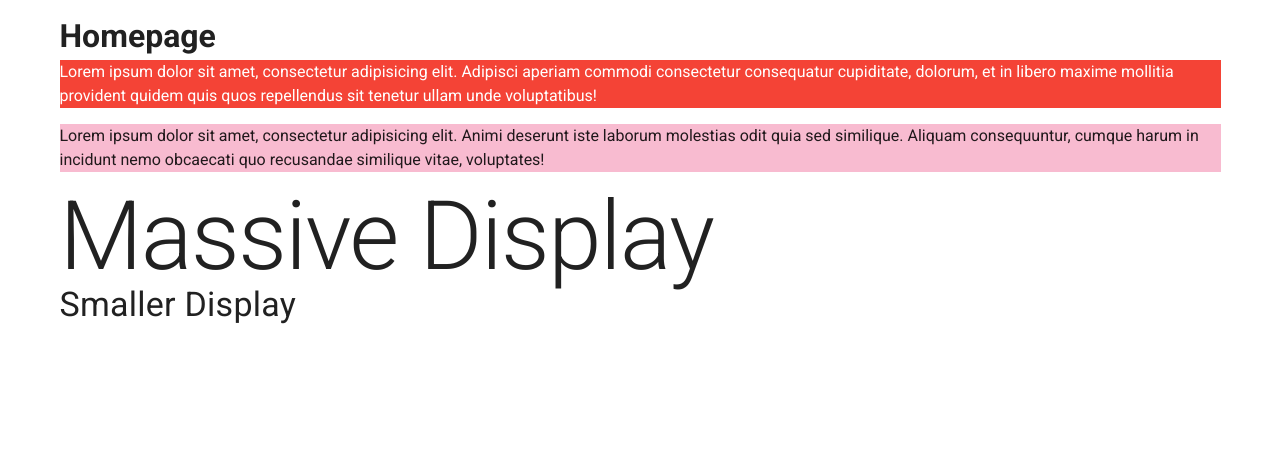
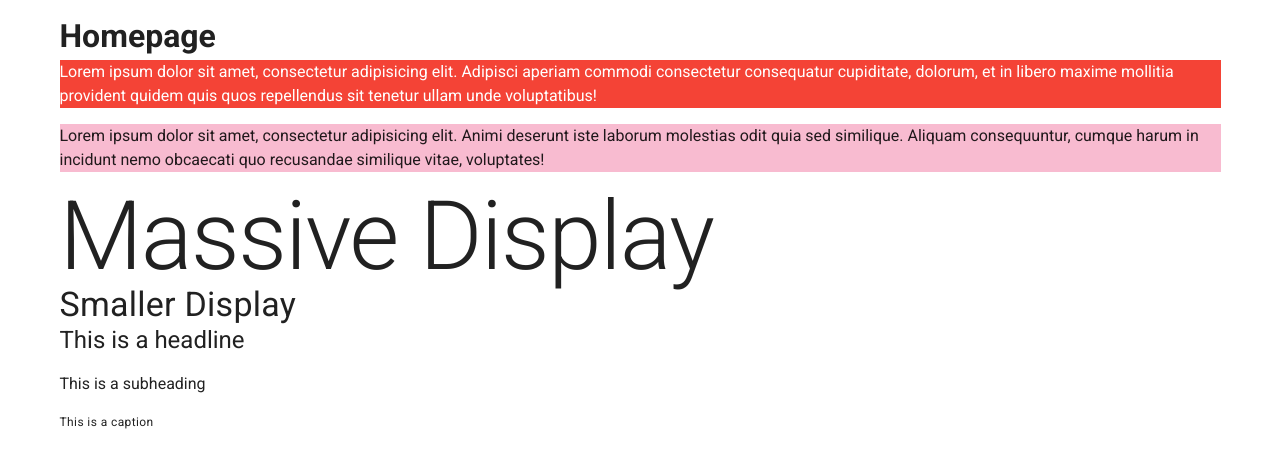
Before and after one commit to Kenan-Kadic/nuxt-proba, a Nuxt app: page / in a window 1280 px wide. Shown: the top 468 px of the page. Built offline with nearby package versions, Linux system fonts and the light colour scheme.

Commit message:
homepage updated again

```diff
--- a/pages/index.vue
+++ b/pages/index.vue
@@ -6,6 +6,9 @@
       <p class="pink lighten-4 red--text--darken-4">Lorem ipsum dolor sit amet, consectetur adipisicing elit. Animi deserunt iste laborum molestias odit quia sed similique. Aliquam consequuntur, cumque harum in incidunt nemo obcaecati quo recusandae similique vitae, voluptates!</p>
       <h1 class="display-4">Massive Display</h1>
       <h2 class="display-1">Smaller Display</h2>
+      <p class="headline"> This is a headline</p>
+      <p class="subheading .font-weight-bold">This is a subheading</p>
+      <p class="caption">This is a caption</p>
       </div>
   </v-container>
 </template>
```
